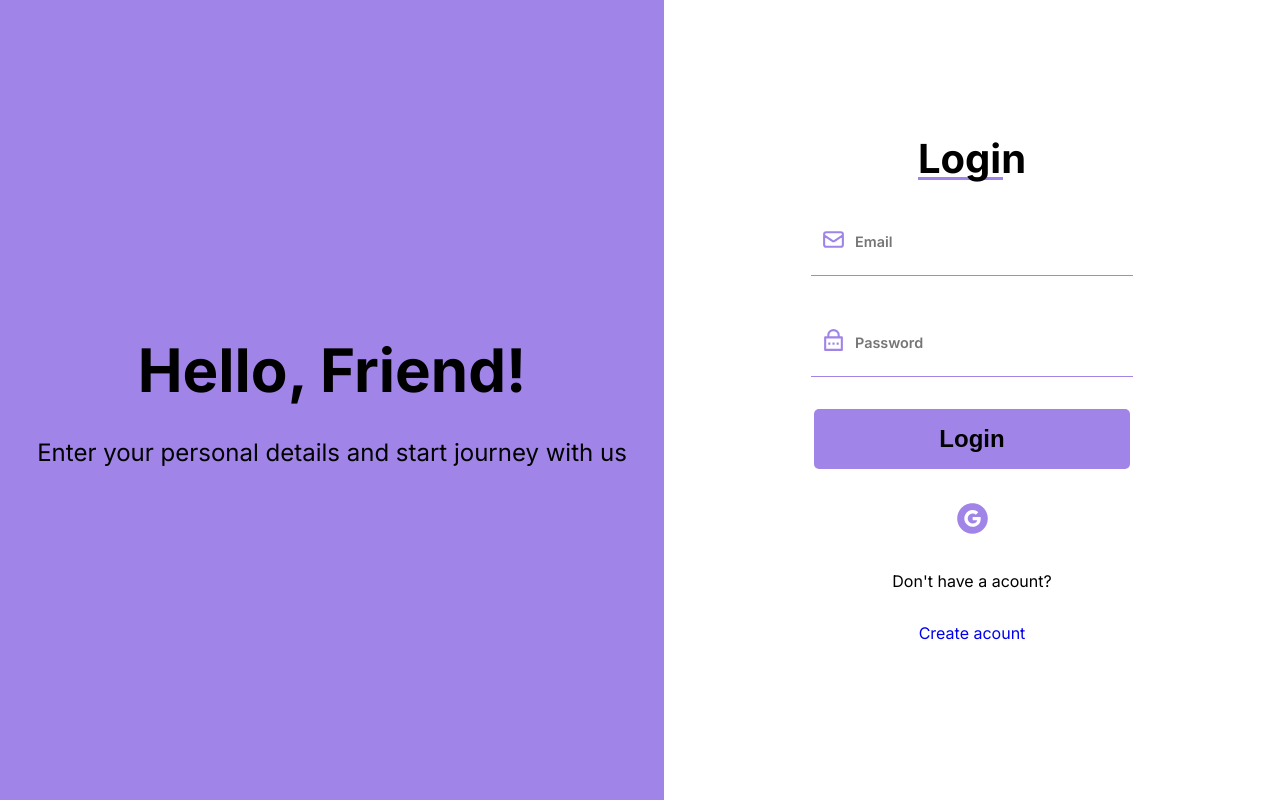
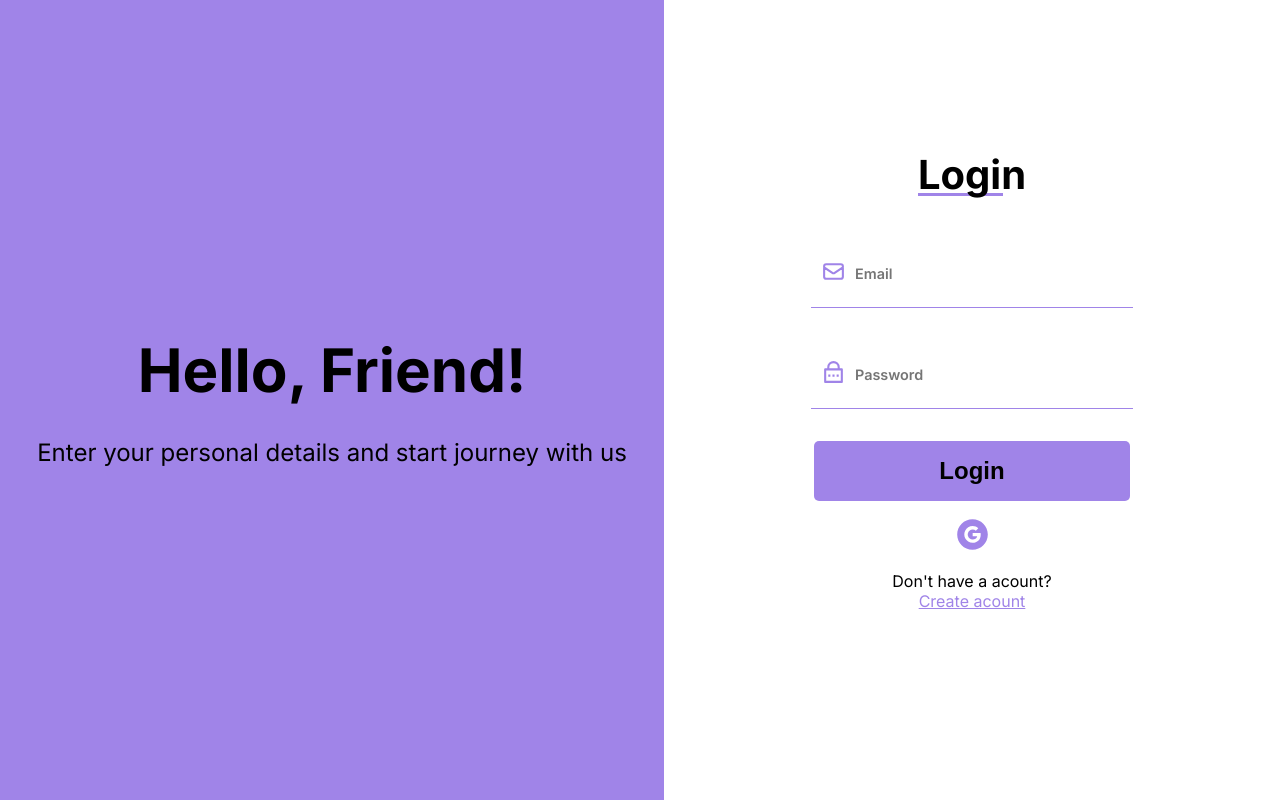
Before and after one commit to ythiago03/purpleframe, a React (Vite) app: page /login in a window 1280 px wide. Built offline with nearby package versions, Linux system fonts and the light colour scheme.

Commit message:
Finishing Login page css

```diff
--- a/src/main.css
+++ b/src/main.css
@@ -5,7 +5,6 @@
   padding: 0;
   box-sizing: border-box;
   border: none;
-  text-decoration: none;
 }
 
 body{
@@ -13,3 +12,7 @@ body{
   height: 100%;
   font-family: 'Inter', sans-serif;
 }
+
+.link{
+  color: #A084E8;
+}
--- a/src/pages/Login/Login.css
+++ b/src/pages/Login/Login.css
@@ -5,7 +5,6 @@
   flex-wrap: wrap;
 
 }
-
 
 /*  right side */
 
@@ -26,7 +25,6 @@
   justify-content: center;
   align-items: center;
   flex-direction: column;
-  gap: 2rem;
   text-align: center;
   padding: 1.5rem;
 }
@@ -36,6 +34,7 @@
   display: flex;
   align-items: center;
   gap: .5rem;
+  margin: 1rem 0;
 }
 
 .login-right input{
@@ -88,6 +87,7 @@
   font-size: 1.5rem;
   font-weight: 700;
   cursor: pointer;
+  margin: 1rem 0;
 }
 
 .login-btn:hover{
@@ -97,6 +97,14 @@
 
 .login-google{
   background-color: transparent;
+  cursor: pointer;
+}
+
+.no-acount{
+  margin: 1rem 0;
+  display: flex;
+  flex-direction: column;
+  font-weight: 400;
 }
 
 /*  left side */
--- a/src/pages/Login/Login.tsx
+++ b/src/pages/Login/Login.tsx
@@ -16,13 +16,15 @@ const Login = () => {
 
   const navigate = useNavigate();
 
-  const loginWithGoogle = async () => {
+  const loginWithGoogle = async (e) => {
+    e.preventDefault();
     const { user } = await signInWithPopup(auth, provider);//logando com popup
     console.log(user);
     navigate('/');//trocando para a home
   };
 
   const loginWithEmailAndPassword = async () => {
+    e.preventDefault();
     const { user } = await signInWithEmailAndPassword(auth, email, password);//logando com email e senha
     console.log(user);
     navigate('/');
@@ -66,8 +68,11 @@ const Login = () => {
             <AiFillGoogleCircle  size={35} color="#A084E8" />
           </button>
 
-          <span>Don&apos;t have a acount?</span>
-          <Link to={'/register'}>Create acount</Link>
+          <div className="no-acount">
+            <span>Don&apos;t have a acount?</span>
+            <Link to={'/register'} className="link">Create acount</Link>
+          </div>
+
         </form>
       </div>
     </section>
```
